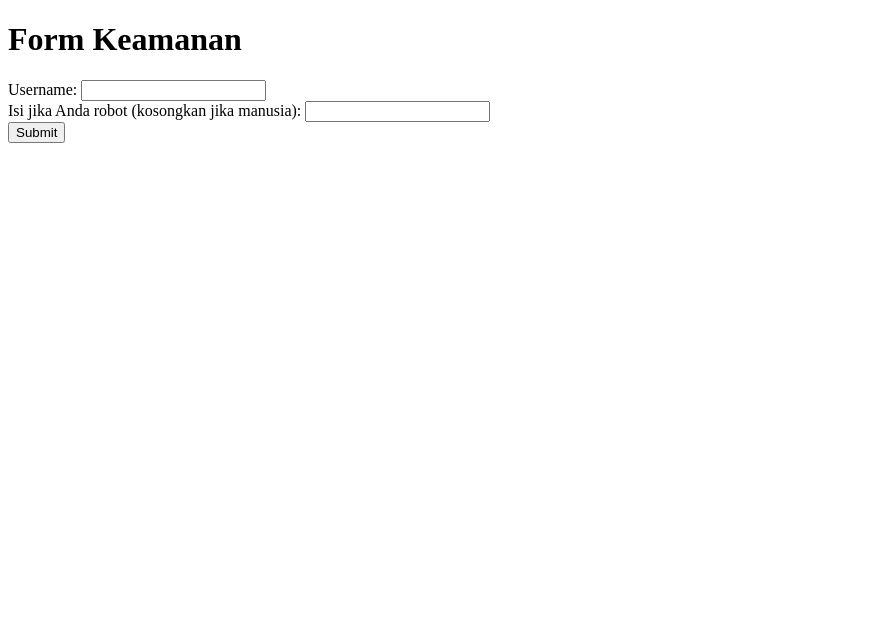
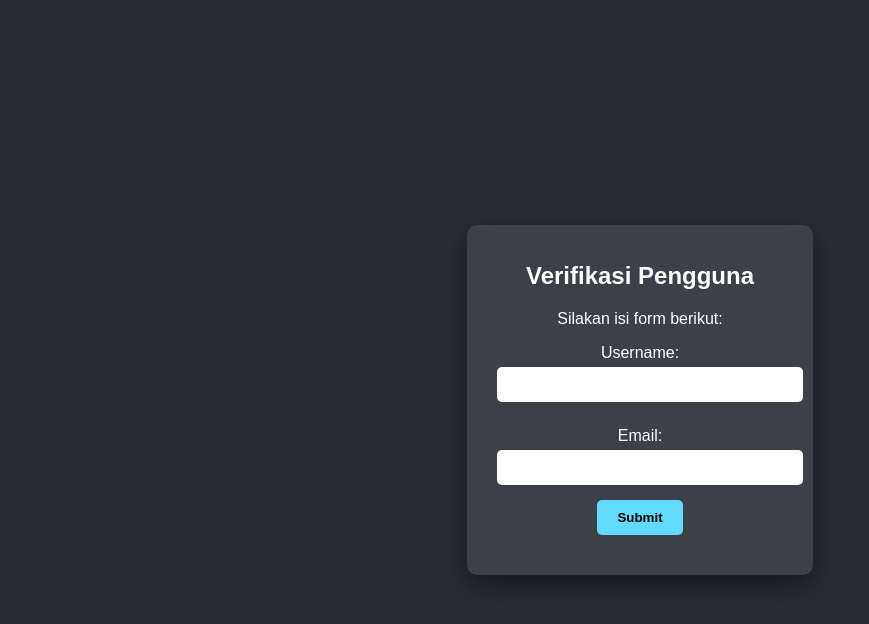
Before and after one commit to dev123dev33/gabut, a plain HTML site: page index.html in a window 1280 px wide. Shown: the whole page, without its empty margins (0-869 px from the left). Drawn offline with Linux system fonts and the light colour scheme.

Commit message:
Update index.html

```diff
--- a/index.html
+++ b/index.html
@@ -2,26 +2,111 @@
 <html lang="id">
 <head>
   <meta charset="UTF-8">
-  <title>Website Keamanan</title>
-  <link rel="stylesheet" href="styles.css">
+  <meta name="viewport" content="width=device-width, initial-scale=1">
+  <title>Keamanan Web</title>
+  <style>
+    body {
+      background: #282c34;
+      font-family: Arial, sans-serif;
+      color: #fff;
+      margin: 0;
+      padding: 0;
+      display: flex;
+      align-items: center;
+      justify-content: center;
+      height: 100vh;
+    }
+
+    .container {
+      background: #3c4048;
+      padding: 20px 30px;
+      border-radius: 10px;
+      box-shadow: 0 10px 30px rgba(0, 0, 0, 0.5);
+      text-align: center;
+    }
+
+    h1 {
+      margin-bottom: 20px;
+      font-size: 24px;
+    }
+
+    label {
+      display: block;
+      margin: 10px 0 5px;
+    }
+
+    input[type="text"],
+    input[type="email"] {
+      width: 100%;
+      padding: 10px;
+      border: none;
+      border-radius: 5px;
+      margin-bottom: 15px;
+    }
+
+    button {
+      padding: 10px 20px;
+      background: #61dafb;
+      border: none;
+      border-radius: 5px;
+      cursor: pointer;
+      font-weight: bold;
+    }
+
+    button:hover {
+      background: #52c0e8;
+    }
+
+    #result {
+      margin-top: 20px;
+      font-size: 18px;
+    }
+  </style>
 </head>
 <body>
   <div class="container">
-    <h1>Form Keamanan</h1>
-    <form id="securityForm">
+    <h1>Verifikasi Pengguna</h1>
+    <p>Silakan isi form berikut:</p>
+    <form id="verifyForm">
       <label for="username">Username:</label>
       <input type="text" id="username" name="username" required>
 
-      <!-- Field honeypot tersembunyi untuk menangkap bot -->
-      <div class="honeypot">
-        <label for="hp_field">Isi jika Anda robot (kosongkan jika manusia):</label>
-        <input type="text" id="hp_field" name="hp_field">
-      </div>
+      <label for="email">Email:</label>
+      <input type="email" id="email" name="email" required>
 
       <button type="submit">Submit</button>
     </form>
     <div id="result"></div>
   </div>
-  <script src="script.js"></script>
+
+  <script>
+    let startTime = Date.now();
+    let mouseMoved = false;
+    let keyStrokes = 0;
+
+    document.addEventListener('mousemove', function() {
+      mouseMoved = true;
+    });
+
+    document.addEventListener('keydown', function() {
+      keyStrokes++;
+    });
+
+    document.getElementById('verifyForm').addEventListener('submit', function(e) {
+      e.preventDefault();
+
+      let endTime = Date.now();
+      let timeTaken = endTime - startTime;
+      let resultDiv = document.getElementById('result');
+
+      if (timeTaken < 3000 || !mouseMoved || keyStrokes < 3) {
+        resultDiv.textContent = "Aksi mencurigakan terdeteksi: kemungkinan bot!";
+        resultDiv.style.color = "red";
+      } else {
+        resultDiv.textContent = "Verifikasi berhasil, Anda adalah manusia.";
+        resultDiv.style.color = "green";
+      }
+    });
+  </script>
 </body>
 </html>
```
